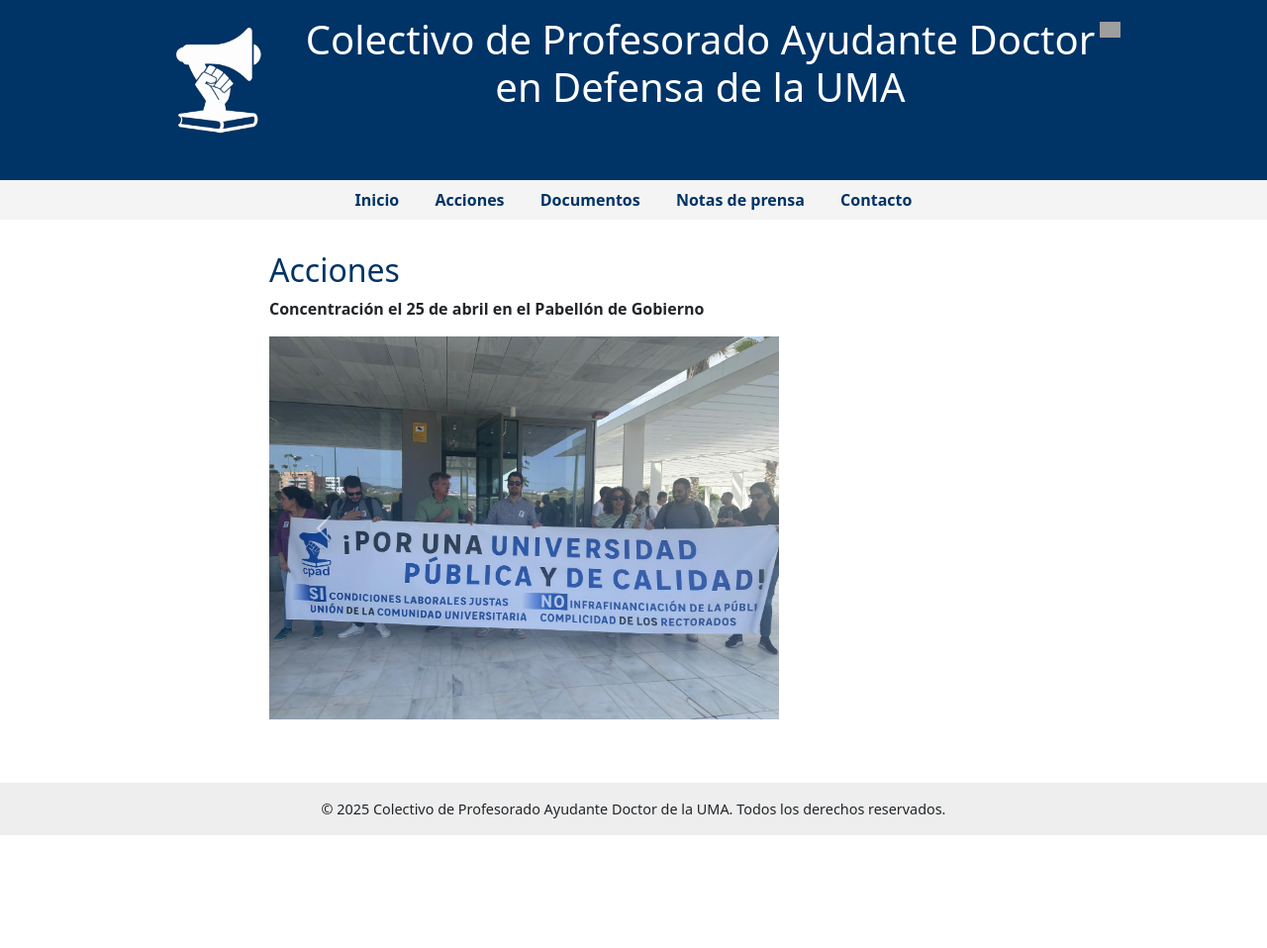
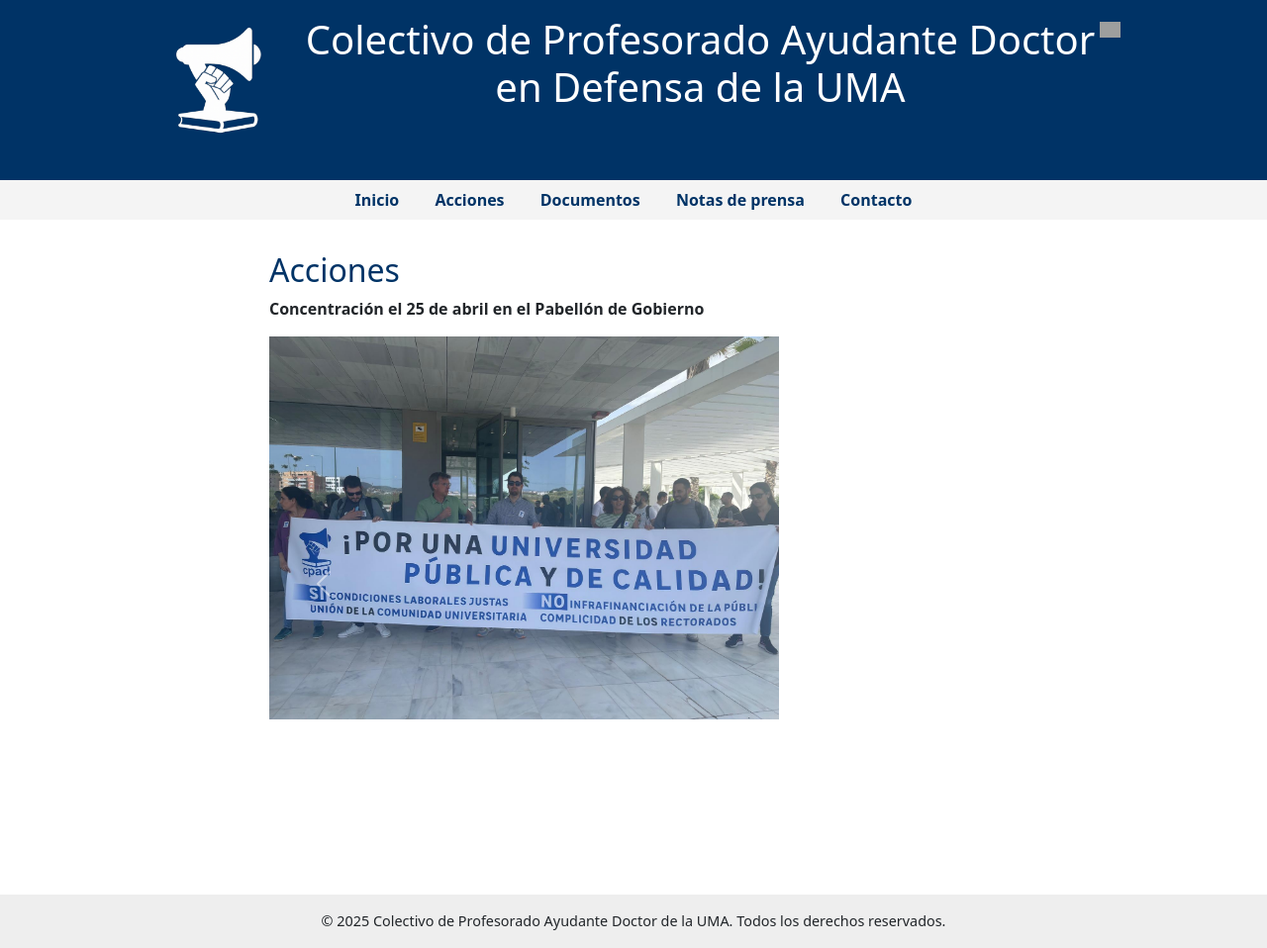
Before and after one commit to cpaduma/cpaduma.github.io, a Jekyll site: the page built from acciones.html, in a window 1280 px wide. Shown: the whole page at 99% size. Built offline with Jekyll 4.4.1, drawn with Linux system fonts in a browser that asks for light colours; before the commit the page ends 900 px from its top, so only the background shows below that; grey boxes are pictures that could not be loaded.

Commit message:
Update estilo.css

```diff
--- a/css/estilo.css
+++ b/css/estilo.css
@@ -101,3 +101,13 @@
     p {
       text-align: justify;
     }
+
+.carousel-inner {
+  height: 500px; /* Puedes ajustar la altura */
+}
+
+.carousel-inner img {
+  object-fit: contain;
+  height: 100%;
+  width: 100%;
+}
```
